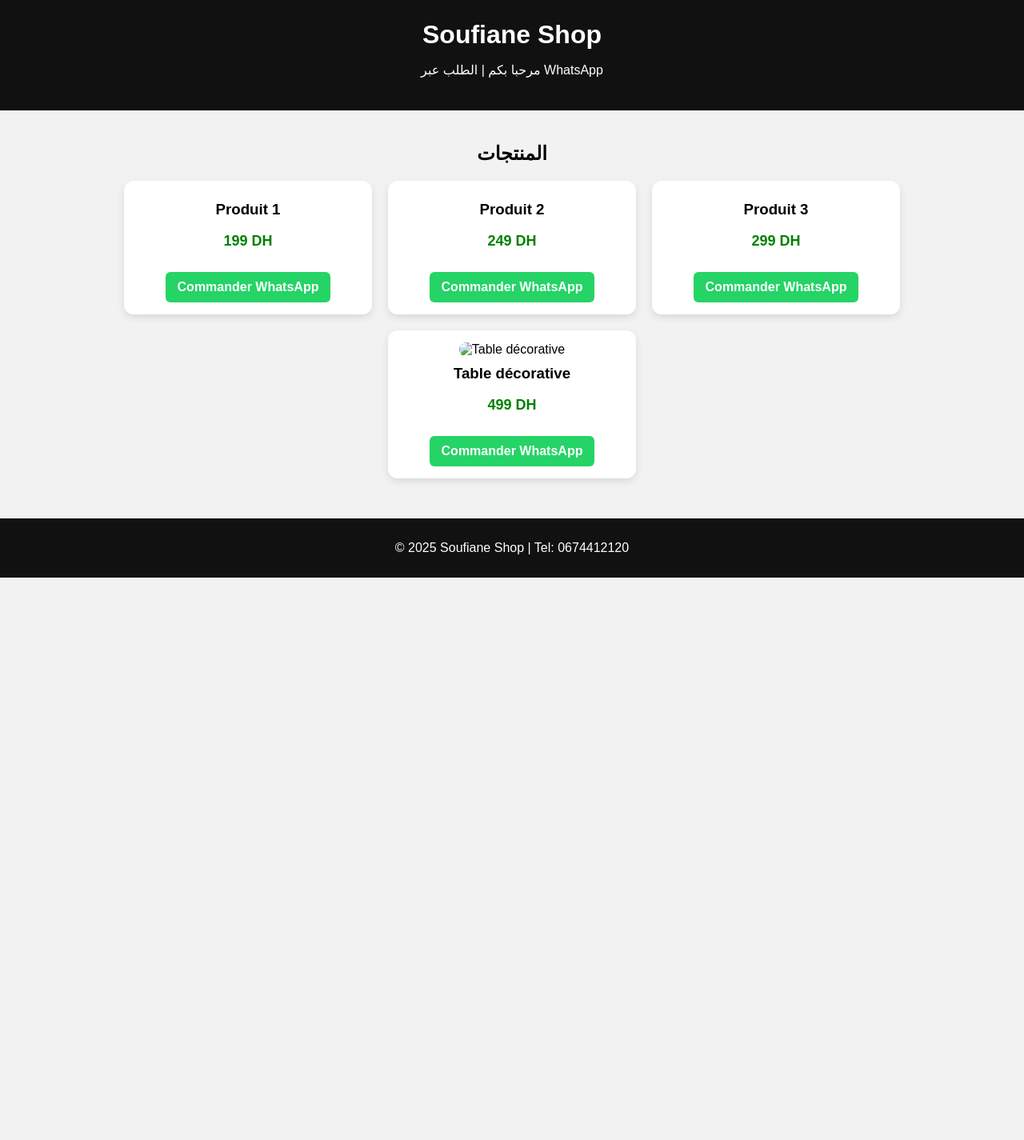
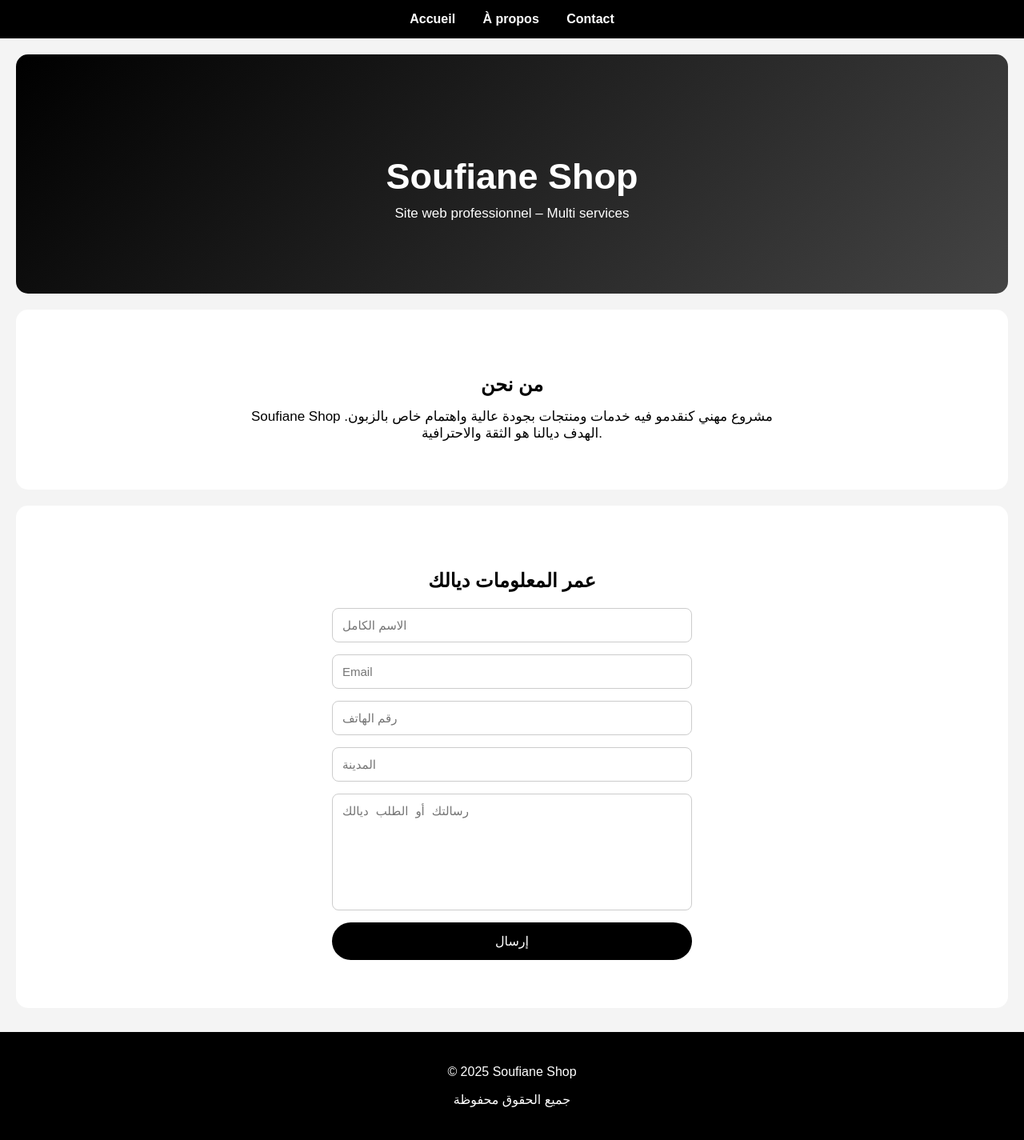
Before and after one commit to zineddinesoufiane0-dot/soufiane-shop, a plain HTML site: page index.html in a window 1280 px wide. Shown: the whole page at 80% size. Before the commit the page ends 800 px from the top, so only its background shows below. Drawn offline with Linux system fonts and the light colour scheme.

Commit message:
Update index.html

```diff
--- a/index.html
+++ b/index.html
@@ -1,78 +1,108 @@
 <!DOCTYPE html>
-<html lang="ar">
+<html lang="fr">
 <head>
   <meta charset="UTF-8">
-  <title>Soufiane Shop</title>
+  <title>Soufiane Shop | Site Officiel</title>
   <meta name="viewport" content="width=device-width, initial-scale=1.0">
 
+  <!-- ===== CSS KAMEL ===== -->
   <style>
     body {
+      margin: 0;
       font-family: Arial, sans-serif;
-      background: #f2f2f2;
-      margin: 0;
-      padding: 0;
-      text-align: center;
+      background: #f4f4f4;
     }
 
-    header {
-      background: #111;
-      color: white;
-      padding: 25px;
+    /* NAVBAR */
+    nav {
+      background: #000;
+      padding: 15px;
+      text-align: center;
+      position: sticky;
+      top: 0;
     }
 
-    h1 {
-      margin: 0;
-    }
-
-    .container {
-      padding: 20px;
-    }
-
-    .products {
-      display: flex;
-      flex-wrap: wrap;
-      justify-content: center;
-      gap: 20px;
-    }
-
-    .product {
-      background: white;
-      width: 280px;
-      padding: 15px;
-      border-radius: 12px;
-      box-shadow: 0 4px 10px rgba(0,0,0,0.1);
-    }
-
-    .product img {
-      width: 100%;
-      border-radius: 10px;
-    }
-
-    .product h3 {
-      margin: 10px 0 5px;
-    }
-
-    .price {
-      color: green;
-      font-size: 18px;
+    nav a {
+      color: white;
+      margin: 0 15px;
+      text-decoration: none;
       font-weight: bold;
     }
 
-    .whatsapp-btn {
-      display: inline-block;
-      margin-top: 10px;
-      padding: 10px 15px;
-      background: #25D366;
+    /* HERO */
+    .hero {
+      background: linear-gradient(135deg,#000,#444);
       color: white;
-      text-decoration: none;
-      border-radius: 6px;
-      font-weight: bold;
+      text-align: center;
+      padding: 90px 20px;
     }
 
+    .hero h1 {
+      font-size: 45px;
+      margin-bottom: 10px;
+    }
+
+    /* SECTIONS */
+    section {
+      padding: 60px 20px;
+      text-align: center;
+      background: white;
+      margin: 20px;
+      border-radius: 15px;
+    }
+
+    section h2 {
+      margin-bottom: 15px;
+    }
+
+    section p {
+      max-width: 700px;
+      margin: auto;
+      font-size: 17px;
+    }
+
+    /* FORM */
+    .contact form {
+      max-width: 450px;
+      margin: auto;
+      display: flex;
+      flex-direction: column;
+      gap: 15px;
+      margin-top: 20px;
+    }
+
+    input, textarea {
+      padding: 12px;
+      border-radius: 8px;
+      border: 1px solid #ccc;
+      font-size: 15px;
+    }
+
+    textarea {
+      height: 120px;
+      resize: none;
+    }
+
+    button {
+      background: black;
+      color: white;
+      border: none;
+      padding: 14px;
+      border-radius: 25px;
+      font-size: 16px;
+      cursor: pointer;
+    }
+
+    button:hover {
+      background: #333;
+    }
+
+    /* FOOTER */
     footer {
-      background: #111;
+      background: #000;
       color: white;
-      padding: 12px;
+      text-align: center;
+      padding: 25px;
       margin-top: 30px;
     }
   </style>
@@ -80,64 +110,48 @@
 
 <body>
 
-  <header>
-    <h1>Soufiane Shop</h1>
-    <p>مرحبا بكم | الطلب عبر WhatsApp</p>
-  </header>
+<!-- ===== NAV ===== -->
+<nav>
+  <a href="#home">Accueil</a>
+  <a href="#about">À propos</a>
+  <a href="#contact">Contact</a>
+</nav>
 
-  <div class="container">
-    <h2>المنتجات</h2>
+<!-- ===== HOME ===== -->
+<section id="home" class="hero">
+  <h1>Soufiane Shop</h1>
+  <p>Site web professionnel – Multi services</p>
+</section>
 
-    <div class="products">
+<!-- ===== ABOUT ===== -->
+<section id="about">
+  <h2>من نحن</h2>
+  <p>
+    Soufiane Shop مشروع مهني كنقدمو فيه خدمات ومنتجات
+    بجودة عالية واهتمام خاص بالزبون.
+    الهدف ديالنا هو الثقة والاحترافية.
+  </p>
+</section>
 
-      <div class="product">
-        <h3>Produit 1</h3>
-        <p class="price">199 DH</p>
-        <a class="whatsapp-btn"
-           href="https://wa.me/212674412120"
-           target="_blank">
-           Commander WhatsApp
-        </a>
-      </div>
+<!-- ===== CONTACT ===== -->
+<section id="contact" class="contact">
+  <h2>عمر المعلومات ديالك</h2>
 
-      <div class="product">
-        <h3>Produit 2</h3>
-        <p class="price">249 DH</p>
-        <a class="whatsapp-btn"
-           href="https://wa.me/212674412120"
-           target="_blank">
-           Commander WhatsApp
-        </a>
-      </div>
+  <form>
+    <input type="text" placeholder="الاسم الكامل" required>
+    <input type="email" placeholder="Email" required>
+    <input type="tel" placeholder="رقم الهاتف" required>
+    <input type="text" placeholder="المدينة" required>
+    <textarea placeholder="رسالتك أو الطلب ديالك" required></textarea>
+    <button type="submit">إرسال</button>
+  </form>
+</section>
 
-      <div class="product">
-        <h3>Produit 3</h3>
-        <p class="price">299 DH</p>
-        <a class="whatsapp-btn"
-           href="https://wa.me/212674412120"
-           target="_blank">
-           Commander WhatsApp
-        </a>
-      </div>
-
-      <!-- 🟢 Table décorative -->
-      <div class="product">
-        <img src="images/table1.jpg" alt="Table décorative">
-        <h3>Table décorative</h3>
-        <p class="price">499 DH</p>
-        <a class="whatsapp-btn"
-           href="https://wa.me/212674412120"
-           target="_blank">
-           Commander WhatsApp
-        </a>
-      </div>
-
-    </div>
-  </div>
-
-  <footer>
-    <p>© 2025 Soufiane Shop | Tel: 0674412120</p>
-  </footer>
+<!-- ===== FOOTER ===== -->
+<footer>
+  <p>© 2025 Soufiane Shop</p>
+  <p>جميع الحقوق محفوظة</p>
+</footer>
 
 </body>
 </html>
```
